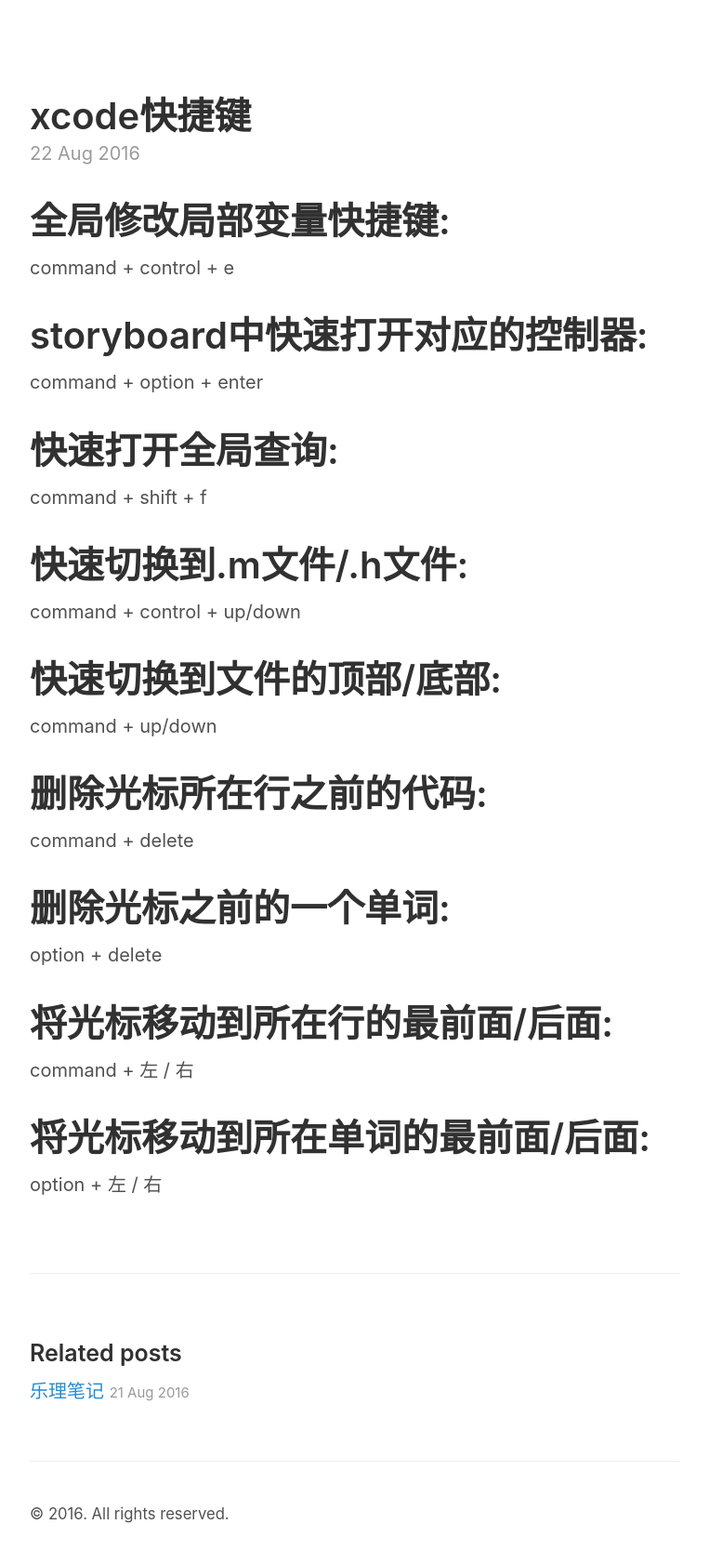
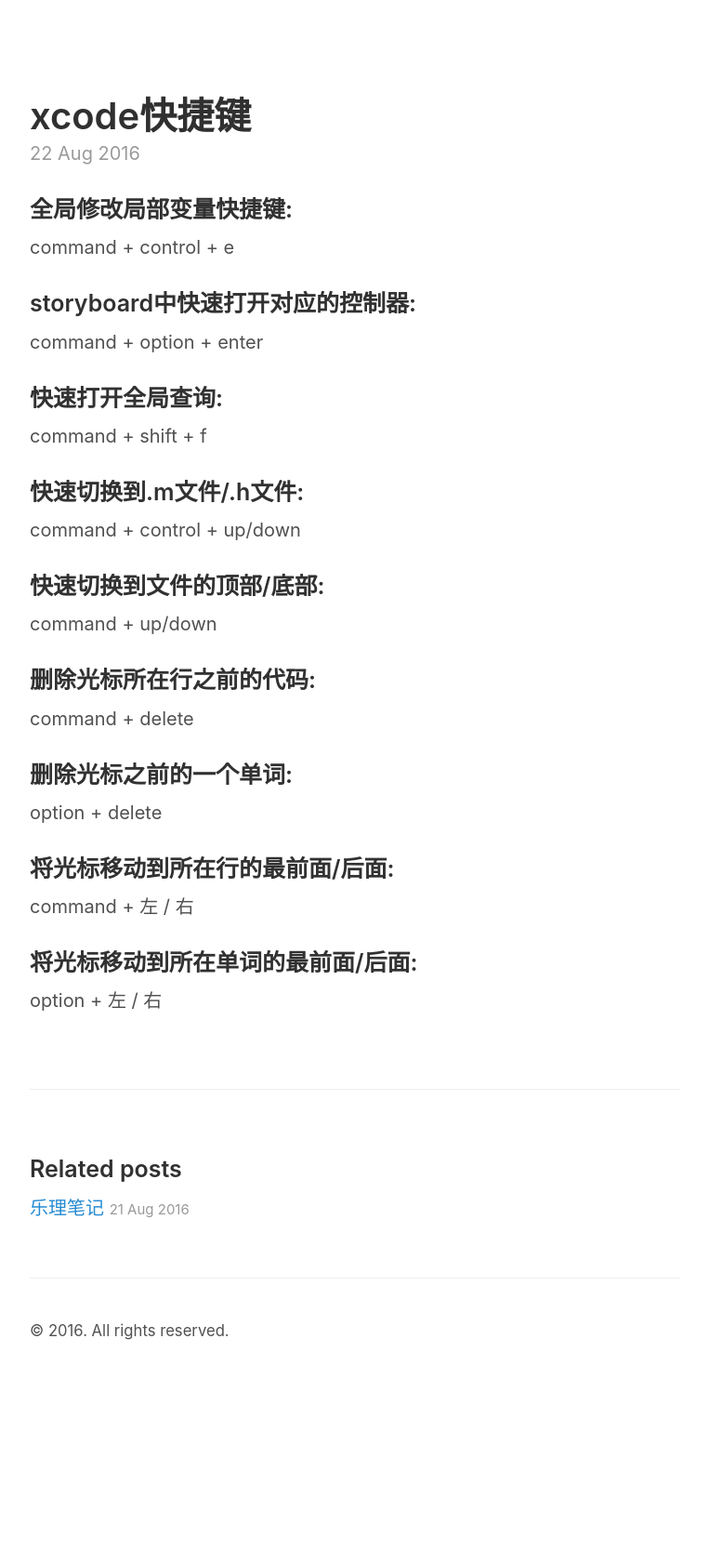
Before and after one commit to pixeltek/blog, a Jekyll site: the page built from _posts/2016-08-22-xcode快捷键.md, in a window 1280 px wide. Shown: the whole page at 93% size, without its empty margins (258-1021 px from the left). Built offline with Jekyll 4.4.1, drawn with Linux system fonts in a browser that asks for light colours; after the commit the page ends 1485 px from its top, so only the background shows below that.

Commit message:
change # to ###

```diff
--- a/_posts/2016-08-22-xcode快捷键.md
+++ b/_posts/2016-08-22-xcode快捷键.md
@@ -3,29 +3,29 @@
 title: xcode快捷键
 ---
 
-# 全局修改局部变量快捷键:
+### 全局修改局部变量快捷键:
 command + control + e
 
-# storyboard中快速打开对应的控制器:
+### storyboard中快速打开对应的控制器:
 command + option + enter
 
-# 快速打开全局查询:
+### 快速打开全局查询:
 command + shift + f
 
-# 快速切换到.m文件/.h文件:
+### 快速切换到.m文件/.h文件:
 command + control + up/down
 
-# 快速切换到文件的顶部/底部:
+### 快速切换到文件的顶部/底部:
 command + up/down
 
-# 删除光标所在行之前的代码:
+### 删除光标所在行之前的代码:
 command + delete
 
-# 删除光标之前的一个单词:
+### 删除光标之前的一个单词:
 option + delete
 
-# 将光标移动到所在行的最前面/后面:
+### 将光标移动到所在行的最前面/后面:
 command + 左 / 右
 
-# 将光标移动到所在单词的最前面/后面:
+### 将光标移动到所在单词的最前面/后面:
 option + 左 / 右
```
